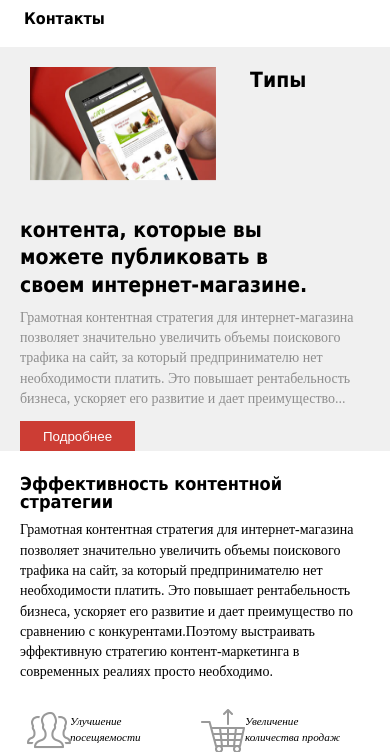
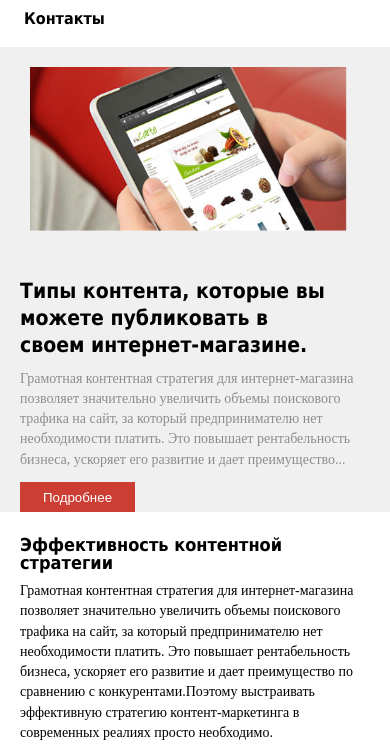
Before and after one commit to nadiiabilockon/nadiiabilockon.github.io, a plain HTML site: page test_1/index.html in a window 390 px wide. Shown: the part 96-848 px from the top of the page. Drawn offline with Linux system fonts and the light colour scheme.

Commit message:
Add files via upload

```diff
--- a/test_1/style/style.less
+++ b/test_1/style/style.less
@@ -110,11 +110,8 @@
                 margin-left: 30px;
                 overflow: hidden;
                 img{
-                    min-height: 100%;
-                    min-width: 100%;
-                    top: 50%;
-                    left: 50%;
-                    transform: translate(-7%,-13%);
+                    max-width: 100%;
+                    height: 100%;
                 }
             }
             .banner_description{
@@ -167,7 +164,7 @@
                 height: 38px;
                 background:url("../images/sprite.png") no-repeat;
                 top:-4%;
-                left:4%;
+                left:0%;
                 background-position: -3px -5px ;
             }
             li:nth-child(2):before{
@@ -198,15 +195,19 @@
         }
 
     }
+
+    // Media Queries
+
+
     @media screen and (max-width: 480px){
         .container{
             .banner{
                 .banner_img{
-                    width: 200px;
-                    height: 130px;
+                    width: auto;
+                    height: auto;
                     img{
-                        max-height: 100%;
                         max-width: 100%;
+                        height: auto;
                         top: 50%;
                         left: 50%;
                         transform: translate(-7%,-13%);
@@ -218,13 +219,18 @@
                     padding-left: 55px;
                     display: inline-block;
                     width: 50%;
-                    margin-bottom: 10px;
+                    margin-bottom: 20px;
                 }
             }
     }
 }
     @media screen and (max-width: 600px){
         .container{
+            .banner_img{
+                width: 200px;
+                height: 130px;
+                float: none;
+            }
             .information{
             ul>li{
                 padding-left: 50px;
@@ -235,7 +241,7 @@
     }
     @media screen and (max-width: 840px){
         .container{
-            .information,.banner_description{
+            .header_logo, .information,.banner_description{
                  padding: 0 20px;
             }
 
```
Also changed, not shown: test_1/style/style.css.
